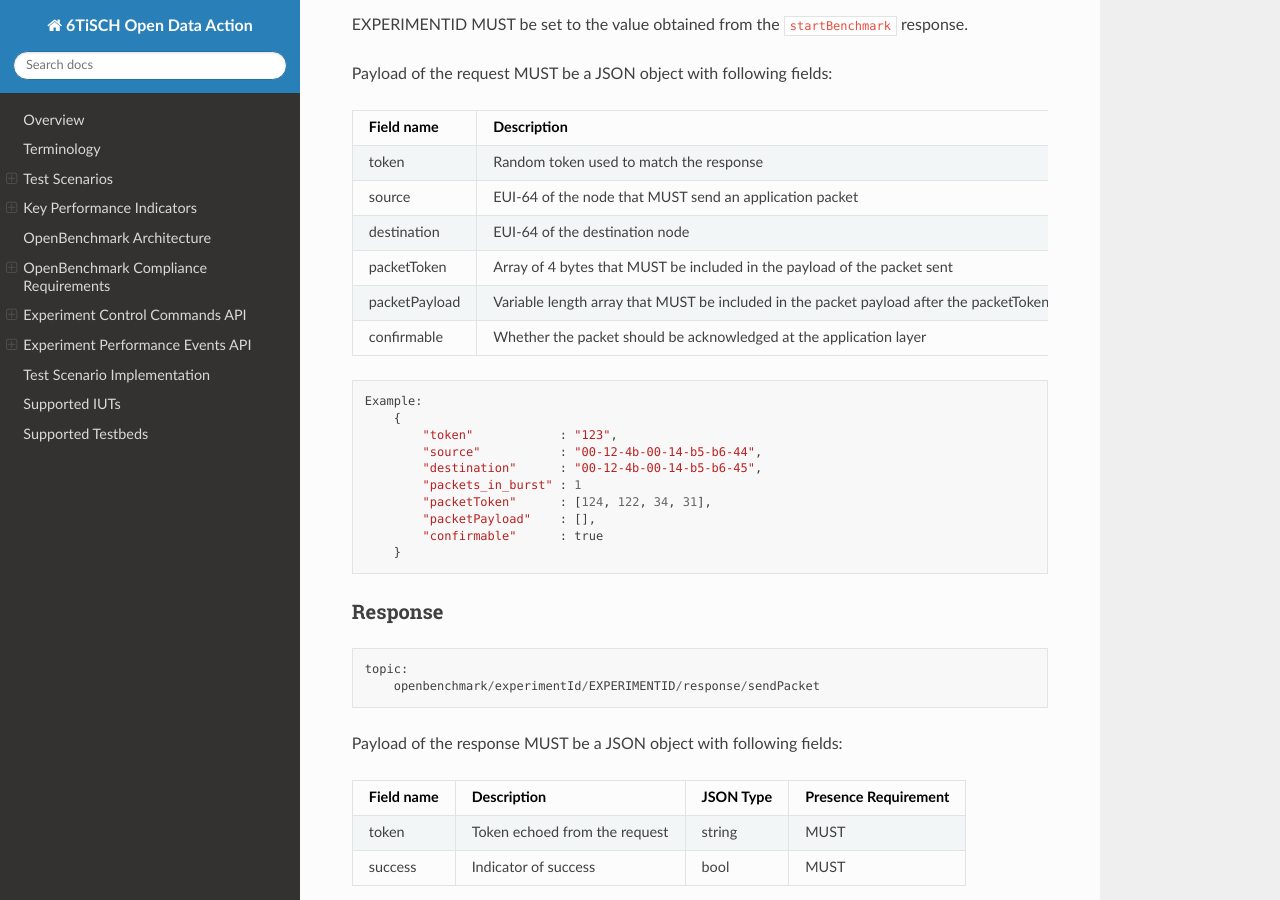
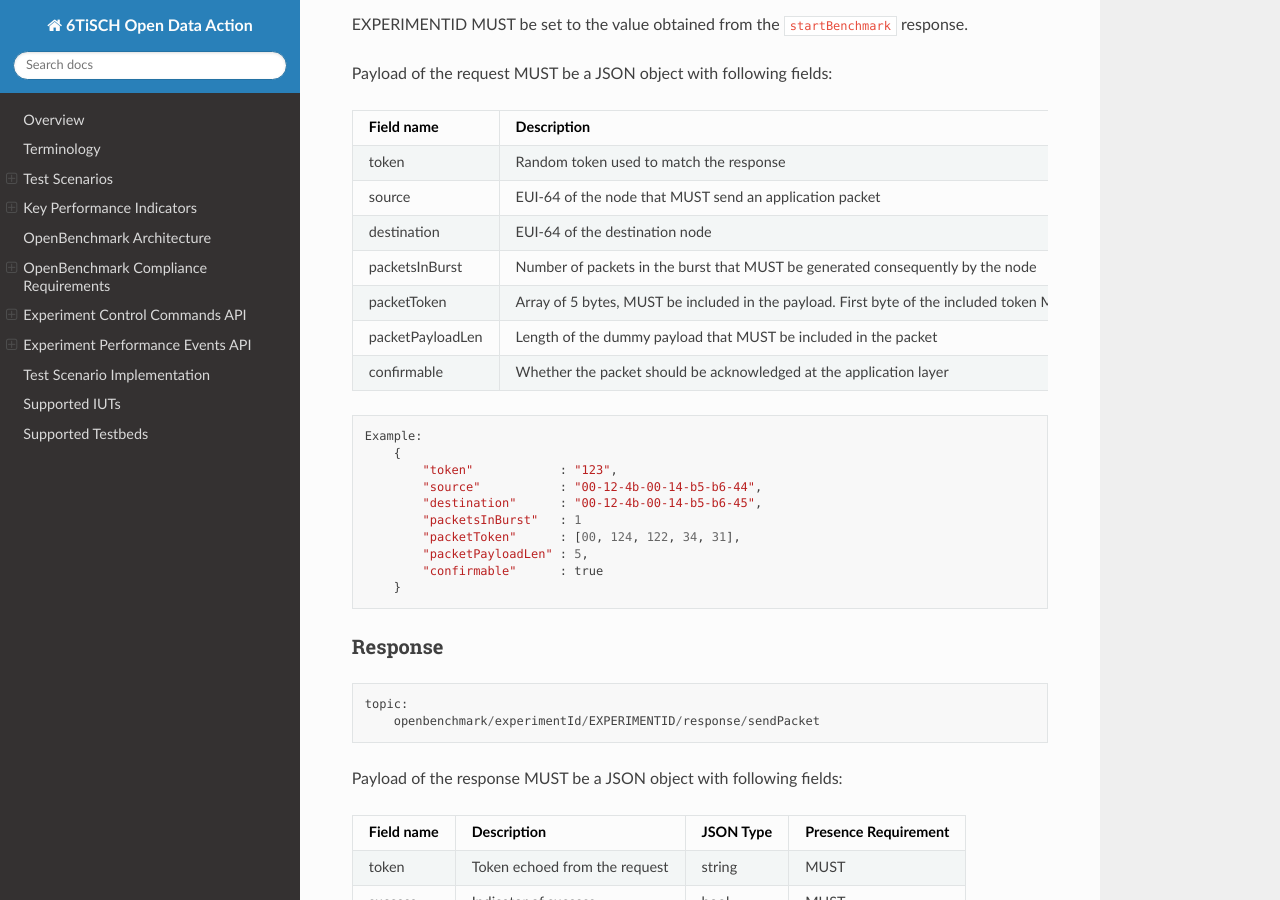
Before and after one commit to openwsn-berkeley/openbenchmark, a Sphinx documentation site: the page built from docs/source/index.md, in a window 1280 px wide and 900 px high, scrolled down 12208 px. Built offline with Sphinx 7.4.7 and the Read the Docs theme 2.0.0, drawn with Linux system fonts in a browser that asks for light colours.

Commit message:
Issue #3: Save bytes by sending payload len and define token format

````diff
--- a/docs/source/index.md
+++ b/docs/source/index.md
@@ -479,14 +479,15 @@ EXPERIMENTID MUST be set to the value obtained from the `startBenchmark` respons
 
 Payload of the request MUST be a JSON object with following fields:
 
-Field name    | Description                                                                              | JSON Type
-------------- | ---------------------------------------------------------------------------------------- | -------
-token         | Random token used to match the response                                                  | string
-source        | EUI-64 of the node that MUST send an application packet                                  | string
-destination   | EUI-64 of the destination node                                                           | string
-packetToken   | Array of 4 bytes that MUST be included in the payload of the packet sent                 | array
-packetPayload | Variable length array that MUST be included in the packet payload after the packetToken  | array
-confirmable   | Whether the packet should be acknowledged at the application layer                       | bool
+Field name       | Description                                                                                                           | JSON Type
+---------------- | --------------------------------------------------------------------------------------------------------------------- | -------
+token            | Random token used to match the response                                                                               | string
+source           | EUI-64 of the node that MUST send an application packet                                                               | string
+destination      | EUI-64 of the destination node                                                                                        | string
+packetsInBurst   | Number of packets in the burst that MUST be generated consequently by the node                                        | integer
+packetToken      | Array of 5 bytes, MUST be included in the payload. First byte of the included token MUST correspond to packet index in the burst | array
+packetPayloadLen | Length of the dummy payload that MUST be included in the packet                                                       | integer
+confirmable      | Whether the packet should be acknowledged at the application layer                                                    | bool
 
 ```
 Example:
@@ -494,9 +495,9 @@ Example:
         "token"            : "123",
         "source"           : "00-12-4b-00-14-b5-b6-44",
         "destination"      : "00-12-4b-00-14-b5-b6-45",
-        "packets_in_burst" : 1
-        "packetToken"      : [124, 122, 34, 31],
-        "packetPayload"    : [],
+        "packetsInBurst"   : 1
+        "packetToken"      : [00, 124, 122, 34, 31],
+        "packetPayloadLen" : 5,
         "confirmable"      : true
     }
 ```
````
